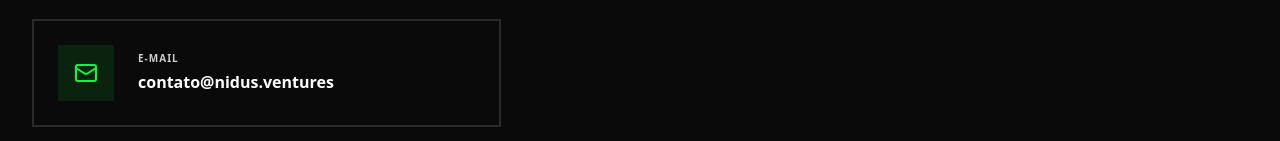
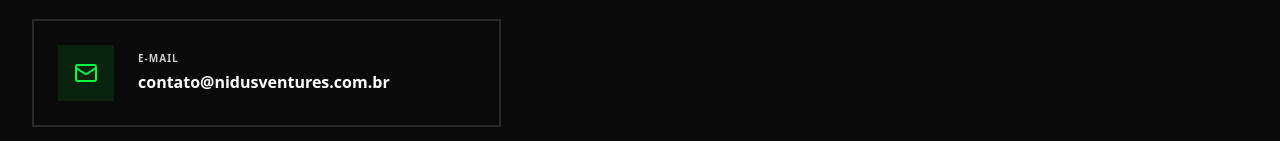
Before and after one commit to Lucas-bevilacqua/nidusventure, a Next.js app: page /contato in a window 1280 px wide. Shown: the part 987-1128 px from the top of the page. Built offline with nearby package versions, Linux system fonts and the light colour scheme.

Commit message:
Atualiza informaÃ§Ãµes de contato - WhatsApp: 54996758327 - Email: contato@nidusventures.com.br

```diff
--- a/components/landing/Contact.tsx
+++ b/components/landing/Contact.tsx
@@ -63,13 +63,13 @@
                         </div>
 
                         <div className="space-y-3 md:space-y-4">
-                            <a href="mailto:contato@nidus.ventures" className="flex items-center gap-4 md:gap-6 p-4 md:p-6 border-2 border-border hover:border-primary transition-all group overflow-hidden">
+                            <a href="mailto:contato@nidusventures.com.br" className="flex items-center gap-4 md:gap-6 p-4 md:p-6 border-2 border-border hover:border-primary transition-all group overflow-hidden">
                                 <div className="p-3 md:p-4 bg-primary/10 text-primary shrink-0">
                                     <Mail className="w-5 h-5 md:w-6 md:h-6" />
                                 </div>
                                 <div className="space-y-1 min-w-0">
                                     <p className="text-[10px] font-black uppercase tracking-widest text-muted-foreground">E-mail</p>
-                                    <p className="font-bold text-sm md:text-base text-white group-hover:text-primary transition-colors break-words">contato@nidus.ventures</p>
+                                    <p className="font-bold text-sm md:text-base text-white group-hover:text-primary transition-colors break-words">contato@nidusventures.com.br</p>
                                 </div>
                             </a>
                             <a href="https://calendly.com/lucas-bevilacqua/diagnostico" target="_blank" className="flex items-center gap-4 md:gap-6 p-4 md:p-6 border-2 border-border hover:border-primary transition-all group overflow-hidden">
--- a/components/landing/WhatsAppCTA.tsx
+++ b/components/landing/WhatsAppCTA.tsx
@@ -6,7 +6,7 @@
 export function WhatsAppCTA() {
     return (
         <motion.a
-            href="https://wa.me/5511999999999" // TODO: Replace with actual number
+            href="https://wa.me/54996758327"
             target="_blank"
             rel="noopener noreferrer"
             initial={{ opacity: 0, scale: 0.5, y: 50 }}
```
